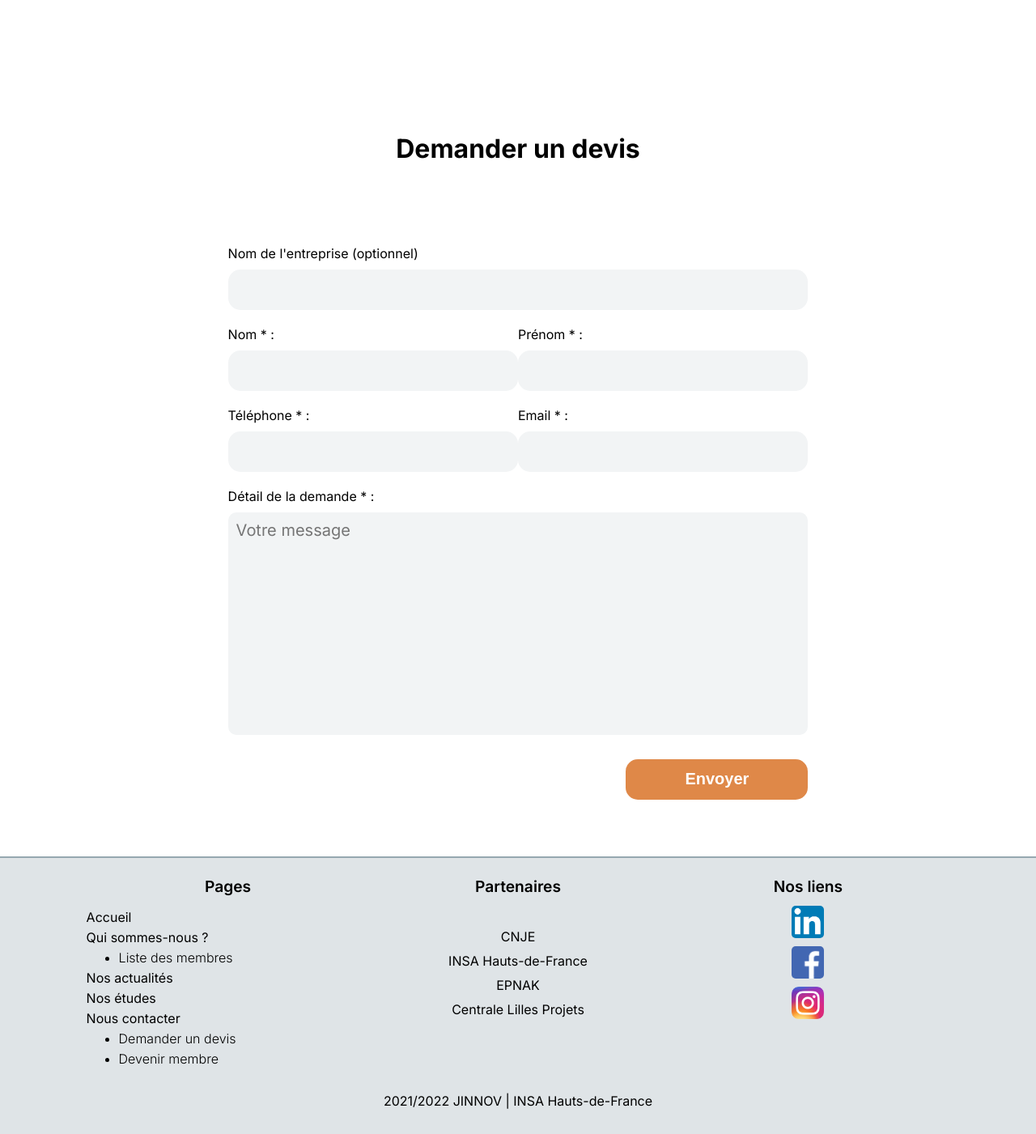
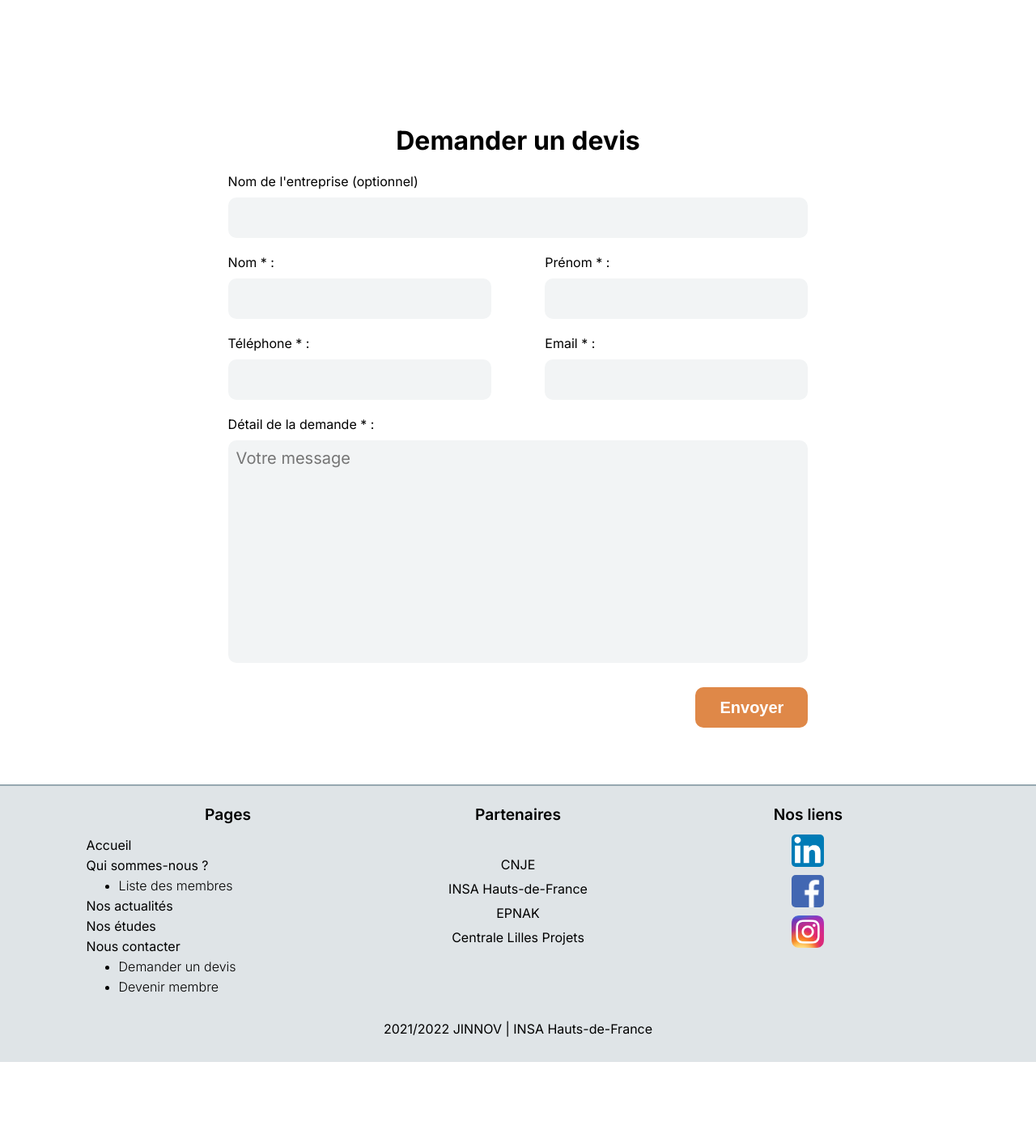
Before and after one commit to LOSS98/JINNOV, a Flask app: page /contact in a window 1280 px wide. Shown: the part 1341-2742 px from the top of the page at 81% size. After the commit the page ends 2653 px from the top, so only its background shows below. Run offline with Flask 2, Linux system fonts and the light colour scheme; parts of the project's set-up code (start-up, migrations or seed data) failed here and were passed over.

Commit message:
last fix

```diff
--- a/static/css/contact.css
+++ b/static/css/contact.css
@@ -1,5 +1,19 @@
+main h1 {
+  margin-top: 40px;
+  text-align: center;
+  color: black;
+}
+
+main>h1 {
+  font-size: 300%;
+}
+
 a {
   text-decoration: none;
+}
+
+#devis {
+  padding-top: 60px;
 }
 
 @keyframes hover {
@@ -151,6 +165,10 @@ a {
   margin: 0 0 7px 0;
 }
 
+#pres-infos h1 {
+  text-align: start;
+}
+
 .social-icon {
   width: 100px;
 }
@@ -167,232 +185,21 @@ a {
   margin-left: 30px;
 }
 
-main {
-  font-family: 'Inter', sans-serif;
-}
-
-main h1 {
-  margin-top: 40px;
-  text-align: center;
-  color: #000000;
-}
-
-main>h1 {
-  font-size: 300%;
-  margin-bottom: 20px;
-}
-
-
-
-
-/*
-*   CSS FORMULAIRE DEVIS
-*/
-
-#devis>h1 {
-  margin-bottom: 100px;
-}
-
-#formulaire {
-  margin-left: 15%;
-  margin-right: 15%;
-  margin-bottom: 150px;
-}
-
-#formulaire form input {
-  font-size: 125%;
-  border-radius: 15px;
-  height: 50px;
-  margin-top: 10px;
-  background-color: #f2f4f5;
-  border-style: none;
-  padding: 10px;
-  -webkit-box-sizing: border-box;
-  /* Safari/Chrome, other WebKit */
-  -moz-box-sizing: border-box;
-  /* Firefox, other Gecko */
-  box-sizing: border-box;
-  /* Opera/IE 8+ */
-}
-
-#formulaire form label {
-  display: block;
-  margin-left: auto;
-  margin-right: auto;
-  width: 80%;
-}
-
-#formulaire form label>input {
-  display: block;
-  margin-left: auto;
-  margin-right: auto;
-  width: 100%;
-  font-size: 125%;
-}
-
-#names input {
-  width: 100%;
-}
-
-#names label {
-  width: 50%;
-}
-
-#contact input {
-  width: 100%;
-}
-
-#devis {
-  padding-top: 70px;
-}
-
-#formulaire label {
-  margin-top: 20px;
-}
-
-#contact label {
-  width: 50%;
-}
-
-#formulaire textarea {
-  width: 100%;
-  height: 275px;
-  resize: none;
-  margin-top: 10px;
-  font-size: 125%;
-  font-family: 'Inter', sans-serif;
-  background-color: #f2f4f5;
-  border-style: none;
-  border-radius: 10px;
-  padding: 10px;
-  -webkit-box-sizing: border-box !important;
-  /* Safari/Chrome, other WebKit */
-  -moz-box-sizing: border-box !important;
-  /* Firefox, other Gecko */
-  box-sizing: border-box !important;
-  /* Opera/IE 8+ */
-}
-
-form #button {
-  float: right;
-  font-weight: 600;
-  margin-right: 10%;
-  margin-top: 30px !important;
-  background-color: #df8848 !important;
-  color: white;
-  padding-left: 30px !important;
-  padding-right: 30px !important;
-  cursor: pointer;
-}
-
-form #button:hover {
-  background-color: #bd5b18 !important;
-}
-
-
-
-
-
-
-@media screen and (orientation : landscape) and (min-width : 750px) {
-  #formulaire form>div {
-    display: flex;
-    margin-left: auto;
-    margin-right: auto;
-    width: 80%;
-  }
-
-  .margin {
-    margin-right: calc(10% - 5px);
-  }
-
-}
-
-@media screen and (orientation : portrait),
-screen and (max-width : 750px) and (orientation : landscape) {
-  #formulaire {
-    margin-left: 7%;
-    margin-right: 7%;
-  }
-
-  #formulaire form label {
-    width: 100%;
-  }
-
-  #formulaire form>div {
-    display: block;
-  }
-
-  input {
-    margin-bottom: 20px;
-  }
-}
-
-@media screen and (orientation : portrait) and (min-height : 1000px),
-screen and (max-width : 750px) and (min-height : 1000px) {
-  input {
-    margin-bottom: 80px;
-  }
-
-  #formulaire form>div input {
-    height: 100px;
-    font-size: 100%;
-    margin-top: 20px;
-    border-radius: 20px;
-  }
-
-  label#smoltext {
-    font-size: 240% !important;
-  }
-
-  #formulaire {
-    margin-bottom: 400px;
-  }
-
-  textarea {
-    height: 800px !important;
-    border-radius: 20px !important;
-    margin-top: 20px !important;
-  }
-
-  select {
-    width: 130px;
-    height: 120px;
-    font-size: 100%;
-    border-style: none;
-    background-color: #f2f4f5;
-    border-radius: 5px;
-    text-align: center;
-    float: right;
-    margin-top: -40px;
-    border-radius: 20px
-  }
-
-  label#select {
-    padding-top: 0px;
-    height: 70px;
-    margin-bottom: 80px;
-  }
-
-}
-
-@media screen and (max-width : 1260px) and (orientation : landscape) and (min-width : 750px) {
-  #formulaire {
-    margin-left: 3%;
-    margin-right: 3%;
-  }
-}
-
 @media screen and (orientation: portrait),
 screen and (max-width: 750px) and (orientation: landscape) {
 
   .rounded-button {
-    font-size: 1.7rem;
+    font-size: 3vw;
     width: 285px;
   }
 
-  form label {
-    font-size: 1.7rem;
+  main h1 {
+    font-size: 2.7rem;
   }
 
+  main>h1 {
+    font-size: 4rem;
+  }
+
+
 }
--- a/static/css/forms.css
+++ b/static/css/forms.css
@@ -2,15 +2,8 @@ main {
     font-family: 'Inter', sans-serif;
 }
 
-main h1{
-    margin-top : 40px;
-    text-align: center;
-    font-size: 300%;
-    color : #3d5467;
-}
-
-#formulaire{
-    margin-left : 15%;
+#formulaire {
+    margin-left: 15%;
     margin-right: 15%;
     margin-bottom: 150px;
 }
@@ -19,16 +12,20 @@ main h1{
     font-size: 125%;
     border-radius: 10px;
     height: 50px;
-    margin-top : 10px;
+    margin-top: 10px;
     background-color: #f2f4f5;
     border-style: none;
     padding: 10px;
-    -webkit-box-sizing: border-box; /* Safari/Chrome, other WebKit */
-    -moz-box-sizing: border-box;    /* Firefox, other Gecko */
-    box-sizing: border-box;         /* Opera/IE 8+ */
+    cursor: pointer;
+    -webkit-box-sizing: border-box;
+    /* Safari/Chrome, other WebKit */
+    -moz-box-sizing: border-box;
+    /* Firefox, other Gecko */
+    box-sizing: border-box;
+    /* Opera/IE 8+ */
 }
 
-#formulaire form > label{
+#formulaire form>label {
     display: block;
     margin-left: auto;
     margin-right: auto;
@@ -36,19 +33,19 @@ main h1{
     font-size: 100%;
 }
 
-#formulaire form > label > input{
+#formulaire form>label>input {
     display: block;
     margin-left: auto;
     margin-right: auto;
     width: 100%;
-    font-size : 125%;
+    font-size: 125%;
 }
 
 #names input {
     width: 100%;
 }
 
-#names label{
+#names label {
     width: 50%;
 }
 
@@ -57,41 +54,44 @@ main h1{
 }
 
 #formulaire label {
-    margin-top : 20px;
+    margin-top: 20px;
 }
 
-#contact label{
+#contact label {
     width: 50%;
 }
 
-#formulaire textarea{
+#formulaire textarea {
     width: 100%;
     height: 275px;
     resize: none;
-    margin-top : 10px;
+    margin-top: 10px;
     font-size: 125%;
     font-family: 'Inter', sans-serif;
     background-color: #f2f4f5;
     border-style: none;
     border-radius: 10px;
     padding: 10px;
-    -webkit-box-sizing: border-box !important; /* Safari/Chrome, other WebKit */
-    -moz-box-sizing: border-box !important;    /* Firefox, other Gecko */
-    box-sizing: border-box !important;         /* Opera/IE 8+ */
+    -webkit-box-sizing: border-box !important;
+    /* Safari/Chrome, other WebKit */
+    -moz-box-sizing: border-box !important;
+    /* Firefox, other Gecko */
+    box-sizing: border-box !important;
+    /* Opera/IE 8+ */
 }
 
-form #button{
-    float : right;
+form #button {
+    float: right;
     font-weight: 600;
-    margin-right : 10%;
-    margin-top : 30px !important;
+    margin-right: 10%;
+    margin-top: 30px !important;
     background-color: #df8848 !important;
-    color : white;
+    color: white;
     padding-left: 30px !important;
     padding-right: 30px !important;
 }
 
-select{
+select {
     width: 60px;
     height: 50px;
     font-size: 100%;
@@ -99,13 +99,13 @@ select{
     background-color: #f2f4f5;
     border-radius: 5px;
     text-align: center;
-    float : right;
-    margin-top : -20px
+    float: right;
+    margin-top: -20px
 }
 
-label#select{
+label#select {
 
-    padding-top : 20px ;
+    padding-top: 20px;
     height: 35px;
 }
 
@@ -114,60 +114,62 @@ label#select{
 
 
 
-@media screen and (orientation : landscape) and (min-width : 750px){
-    #formulaire form > div{
+@media screen and (orientation : landscape) and (min-width : 750px) {
+    #formulaire form>div {
         display: flex;
         margin-left: auto;
         margin-right: auto;
         width: 80%;
     }
 
-    .margin{
-        margin-right : calc(10% - 5px);
+    .margin {
+        margin-right: calc(10% - 5px);
     }
 
 }
 
-@media screen and (orientation : portrait), screen and (max-width : 750px) and (orientation : landscape){
-    #formulaire{
-        margin-left : 7%;
+@media screen and (orientation : portrait),
+screen and (max-width : 750px) and (orientation : landscape) {
+    #formulaire {
+        margin-left: 7%;
         margin-right: 7%;
     }
 
-    #formulaire form > label{
+    #formulaire form>label {
         width: 100%;
     }
 
-    form #button{
-        margin-right : 10px;
+    form #button {
+        margin-right: 10px;
     }
 
-    #formulaire form > div{
+    #formulaire form>div {
         display: block;
     }
 
-    input{
-        margin-bottom : 20px;
+    input {
+        margin-bottom: 20px;
     }
 }
 
-@media screen and (orientation : portrait) and (min-height : 1000px), screen and (max-width : 750px) and (min-height : 1000px){
-    input{
-        margin-bottom : 80px;
+@media screen and (orientation : portrait) and (min-height : 1000px),
+screen and (max-width : 750px) and (min-height : 1000px) {
+    input {
+        margin-bottom: 80px;
     }
 
-    label{
+    label {
         font-size: 250% !important;
     }
 
-    #formulaire form input{
+    #formulaire form input {
         height: 100px;
         font-size: 100%;
         margin-top: 20px;
         border-radius: 20px;
     }
 
-    label#smoltext{
+    label#smoltext {
         font-size: 240% !important;
     }
 
@@ -175,25 +177,21 @@ label#select{
         margin-bottom: 400px;
     }
 
-    form #button{
-        margin-top : 50px !important;
+    form #button {
+        margin-top: 50px !important;
         font-size: 300% !important;
         border-radius: 30px !important;
         width: 250px !important;
         height: 124px !important;
     }
 
-    textarea{
+    textarea {
         height: 800px !important;
         border-radius: 20px !important;
         margin-top: 20px !important;
     }
 
-    main h1{
-        font-size: 500%;
-    }
-
-    select{
+    select {
         width: 130px;
         height: 120px;
         font-size: 100%;
@@ -201,22 +199,22 @@ label#select{
         background-color: #f2f4f5;
         border-radius: 5px;
         text-align: center;
-        float : right;
-        margin-top : -40px;
-        border-radius :  20px
+        float: right;
+        margin-top: -40px;
+        border-radius: 20px
     }
 
-    label#select{
-        padding-top : 0px ;
+    label#select {
+        padding-top: 0px;
         height: 70px;
-        margin-bottom : 80px;
+        margin-bottom: 80px;
     }
 
 }
 
-@media screen and (max-width : 1260px) and (orientation : landscape) and (min-width : 750px){
-    #formulaire{
-        margin-left : 3%;
+@media screen and (max-width : 1260px) and (orientation : landscape) and (min-width : 750px) {
+    #formulaire {
+        margin-left: 3%;
         margin-right: 3%;
     }
 }
--- a/templates/contact.html
+++ b/templates/contact.html
@@ -2,11 +2,12 @@
 {% block head %}
 <title>JINNOV | Nous contacter</title>
 <link rel="stylesheet" href="{{url_for('static', filename='css/contact.css')}}">
+<link rel="stylesheet" href="{{url_for('static', filename='css/forms.css')}}">
 {% endblock %}
 {% block body %}
 <h1>Nous contacter</h1>
 <div class="box-col">
-  <a href="" class="rounded-button">
+  <a href="{{url_for('contact', _anchor='devis')}}" class="rounded-button">
     Demander un devis
   </a>
   <a href="" class="rounded-button">
@@ -78,7 +79,7 @@
           <label id="Textarea">Détail de la demande * :
               <textarea name="contenu" id="contenu" cols="30" rows="10" number ='500000' form = 'mail_form_devis' placeholder="Votre message"></textarea>
           </label>
-          <input type="submit" value="Envoyer" id="button" class="rounded-button">
+          <input type="submit" value="Envoyer" id="button">
       </form>
   </div>
 </div>
```
Also changed, not shown: static/img/presidence.jpg.
